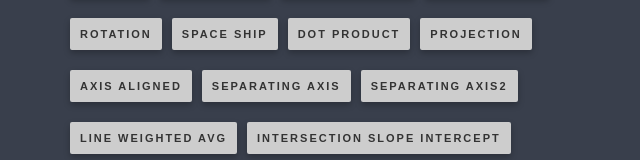
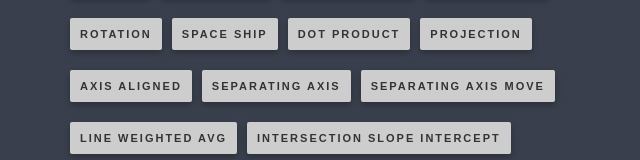
Before and after one commit to sean-codes/vector-concepts, a website: page index.html in a window 1280 px wide. Shown: the part 339-499 px from the top of the page, without its empty margins (320-960 px from the left). Drawn offline with Linux system fonts and the light colour scheme.

Commit message:
updated name

```diff
--- a/index.html
+++ b/index.html
@@ -22,7 +22,7 @@
             { title: 'Projection', src: '/experiments/projection.js' },
             { title: 'Axis Aligned', src: '/experiments/AABB.js' },
             { title: 'Separating Axis', src: '/experiments/SAT.js' },
-            { title: 'Separating Axis2', src: '/experiments/SAT2.js' },
+            { title: 'Separating Axis Move', src: '/experiments/SAT2.js' },
 				{ title: 'Line Weighted AVG', src: '/experiments/lineWeightedAvg.js' },
             { title: 'Intersection Slope Intercept', src: '/experiments/intersectionSlopeIntercept.js' },
             { title: 'Line Intersection Parametric', src: '/experiments/intersectionParametric.js' },
```
